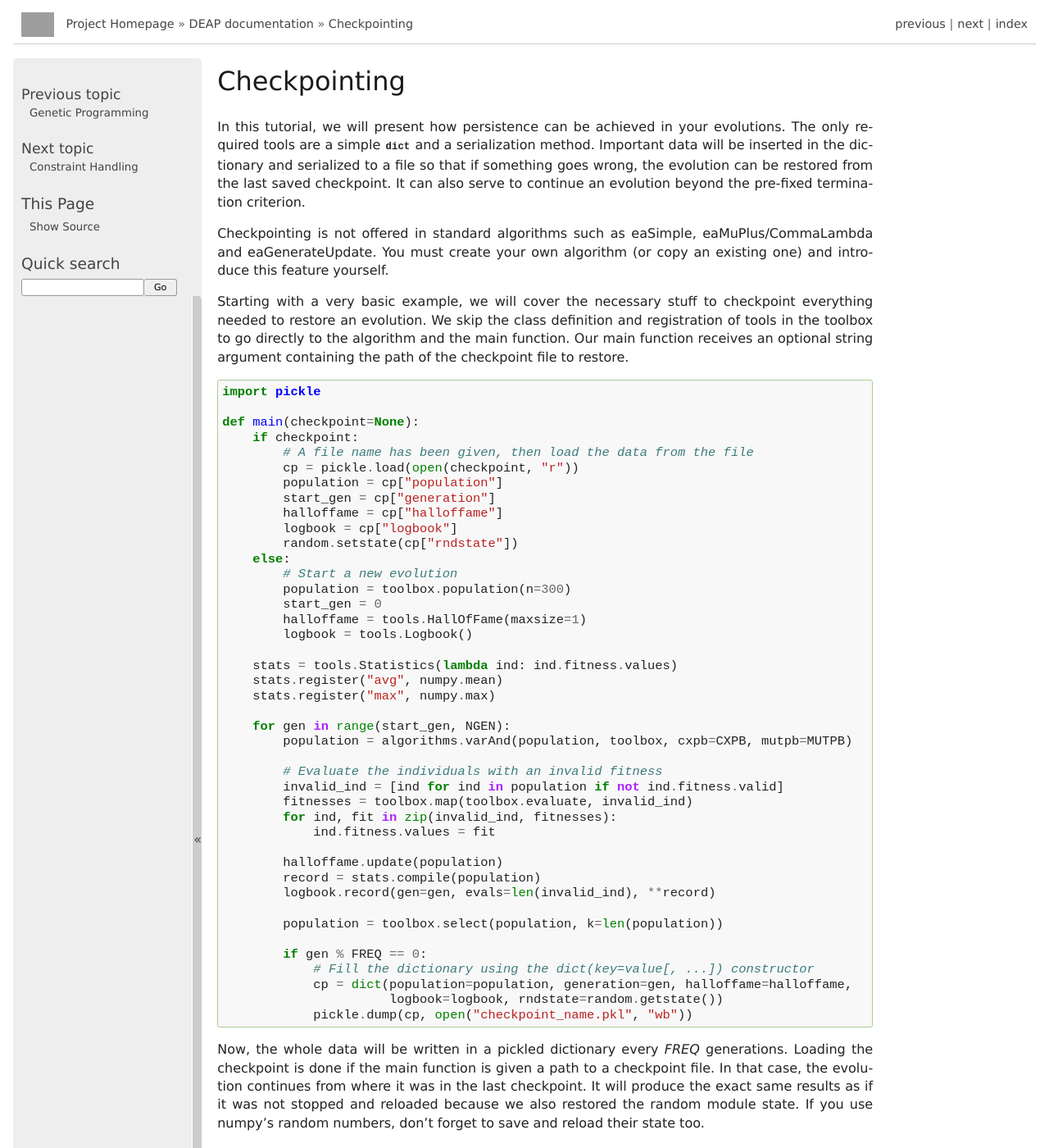
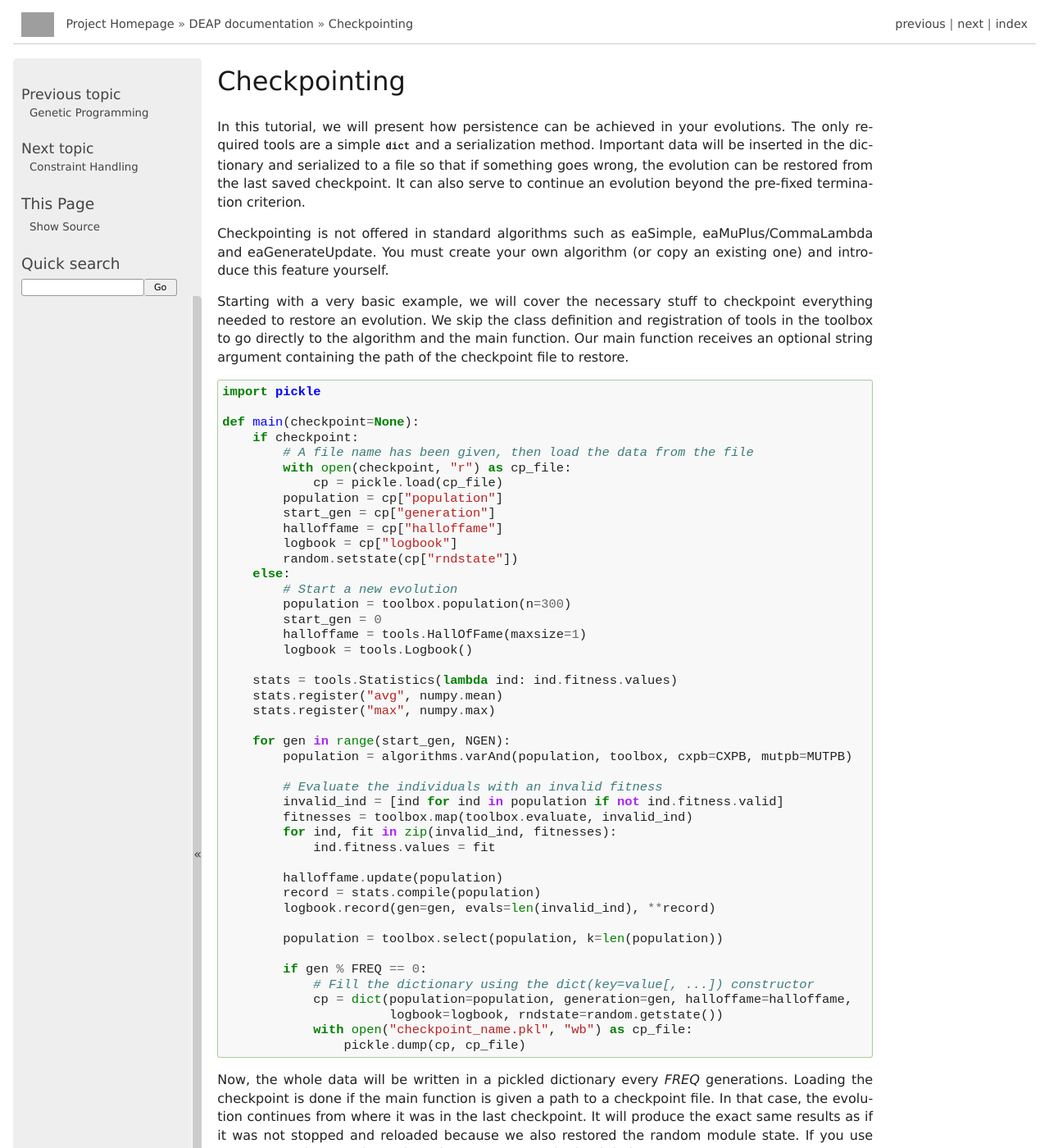
Before and after one commit to DEAP/deap, a Sphinx documentation site: the page built from doc/tutorials/advanced/checkpoint.rst, in a window 1280 px wide and 1400 px high. Shown: the whole window at 82% size. Built offline with Sphinx 7.4.7, drawn with Linux system fonts in a browser that asks for light colours; formulas are drawn with MathJax 3; pages that are not in the unit, such as notebooks, are missing from menus; the version number could not be read and is left out; grey boxes are pictures that could not be loaded.

Commit message:
Added with statement to checkpoint example

```diff
--- a/doc/tutorials/advanced/checkpoint.rst
+++ b/doc/tutorials/advanced/checkpoint.rst
@@ -23,7 +23,8 @@ argument containing the path of the checkpoint file to restore. ::
     def main(checkpoint=None):
         if checkpoint:
             # A file name has been given, then load the data from the file
-            cp = pickle.load(open(checkpoint, "r"))
+            with open(checkpoint, "r") as cp_file:
+                cp = pickle.load(cp_file)
             population = cp["population"]
             start_gen = cp["generation"]
             halloffame = cp["halloffame"]
@@ -59,7 +60,8 @@ argument containing the path of the checkpoint file to restore. ::
                 # Fill the dictionary using the dict(key=value[, ...]) constructor
                 cp = dict(population=population, generation=gen, halloffame=halloffame,
                           logbook=logbook, rndstate=random.getstate())
-                pickle.dump(cp, open("checkpoint_name.pkl", "wb"))
+                with open("checkpoint_name.pkl", "wb") as cp_file:
+                    pickle.dump(cp, cp_file)
 
 Now, the whole data will be written in a pickled dictionary every *FREQ*
 generations. Loading the checkpoint is done if the main function is given a path
```
